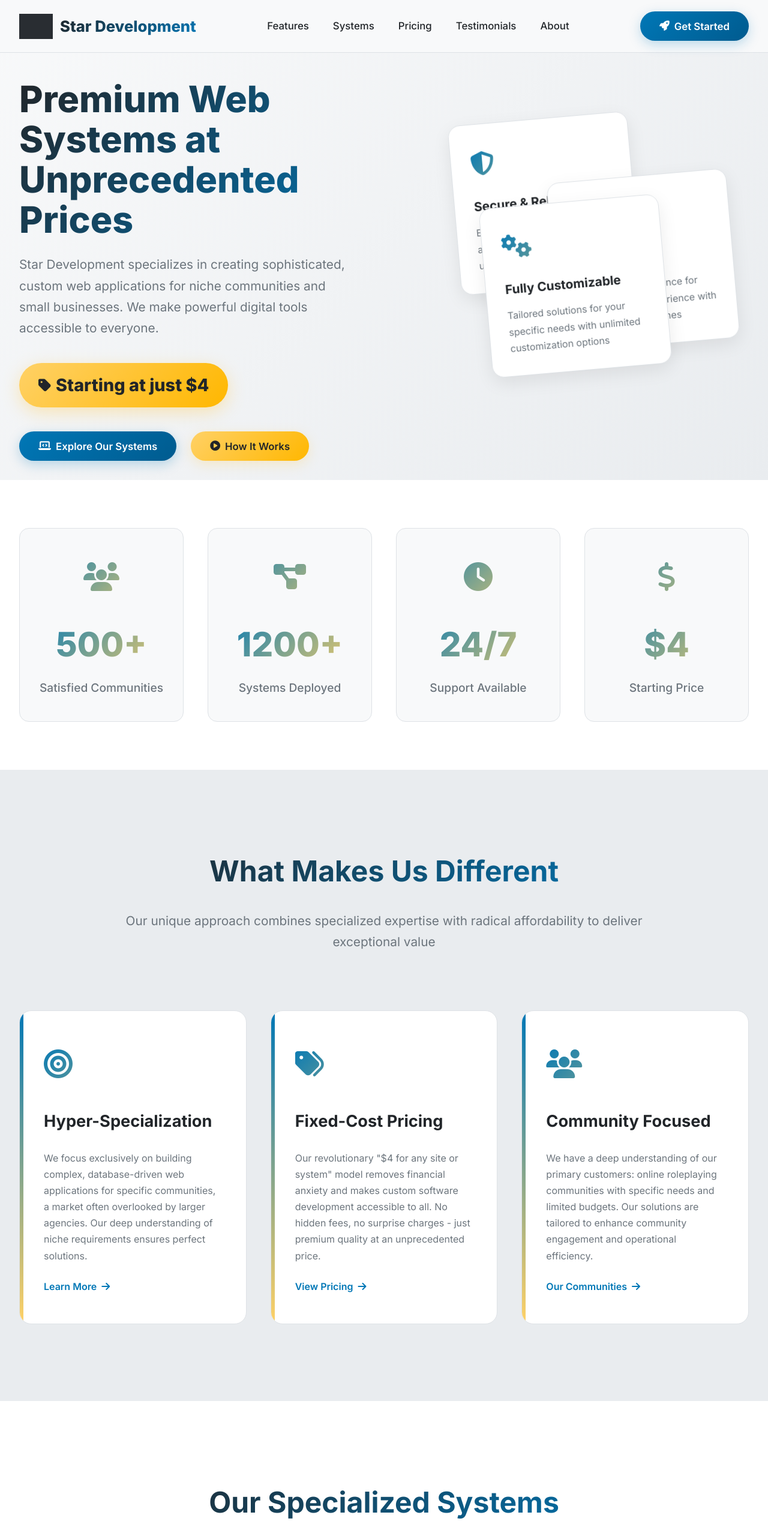
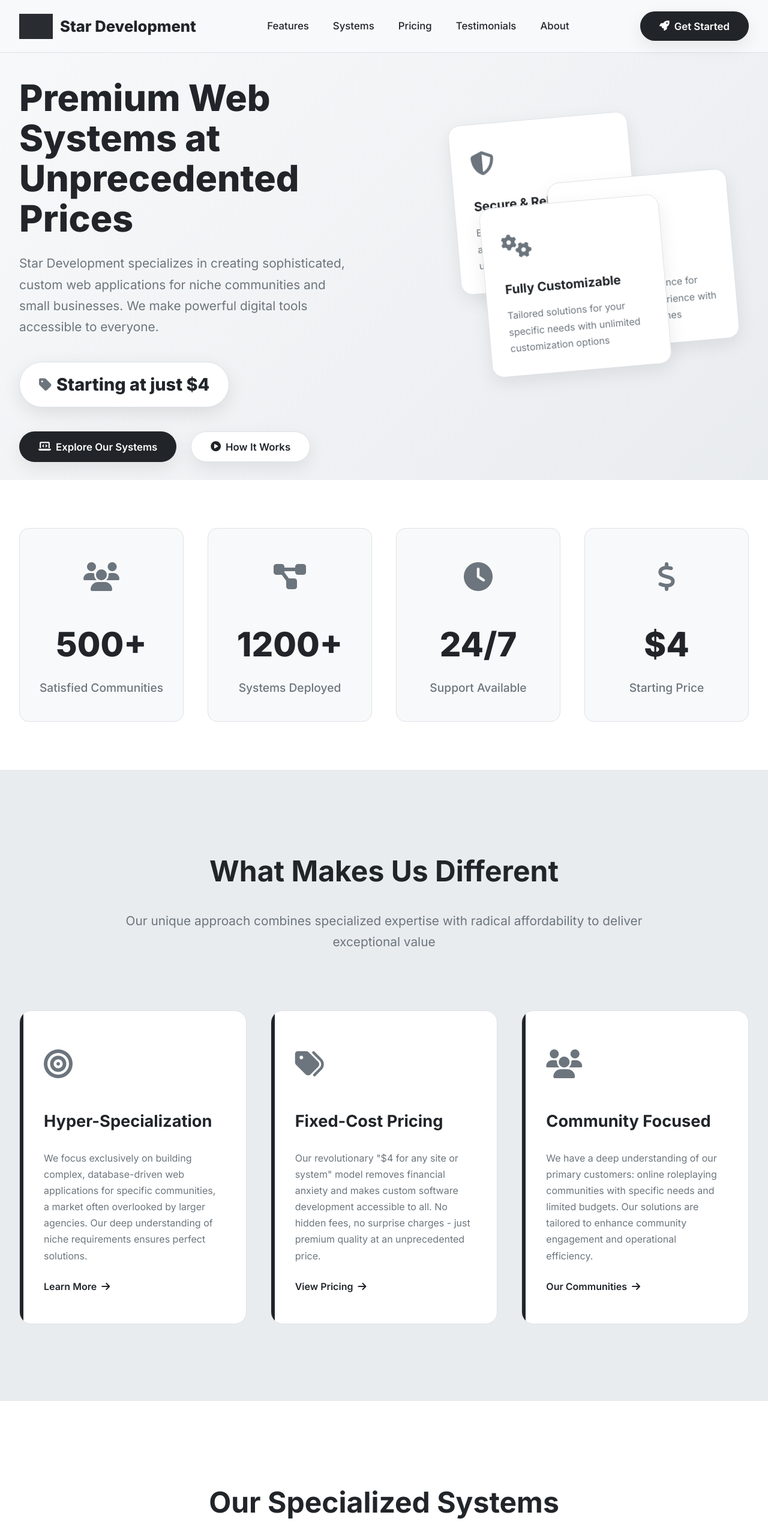
Before and after one commit to 1StarDEV/StarDevelopment, a plain HTML site: page Home/index.html in a window 1280 px wide. Shown: the top 2560 px of the page at 60% size. Drawn offline with Linux system fonts and the light colour scheme; grey boxes are pictures that could not be loaded.

Commit message:
Refactor styles and update page title
Updated the title and adjusted various color styles throughout the CSS. Removed gradient backgrounds in favor of solid colors for a cleaner look.

```diff
--- a/Home/index.html
+++ b/Home/index.html
@@ -3,7 +3,8 @@
 <head>
     <meta charset="UTF-8">
     <meta name="viewport" content="width=device-width, initial-scale=1.0">
-    <title>Star Development | Premium Web Systems at Unprecedented Prices</title>
+    <title>Star Development | Premium Web Systems</title>
+    <link rel="icon" type="image/x-icon" href="https://ik.imagekit.io/tycncf0zq0/Star%20Devlopement%20Logo.png?updatedAt=1762635901503">
     <link rel="stylesheet" href="https://cdnjs.cloudflare.com/ajax/libs/font-awesome/6.4.0/css/all.min.css">
     <link href="https://fonts.googleapis.com/css2?family=Inter:wght@300;400;500;600;700;800&display=swap" rel="stylesheet">
     <style>
@@ -12,10 +13,9 @@
             --secondary-silver: #e9ecef;
             --accent-silver: #dee2e6;
             --dark-silver: #adb5bd;
+            --darker-silver: #6c757d;
             --text-dark: #212529;
             --text-light: #6c757d;
-            --star-blue: #0077b6;
-            --star-gold: #ffd166;
             --transition: all 0.4s cubic-bezier(0.25, 0.46, 0.45, 0.94);
             --shadow: 0 10px 30px rgba(0, 0, 0, 0.08);
             --shadow-hover: 0 20px 50px rgba(0, 0, 0, 0.12);
@@ -81,9 +81,7 @@
         .logo-text {
             font-size: 1.6rem;
             font-weight: 800;
-            background: linear-gradient(135deg, var(--text-dark), var(--star-blue));
-            -webkit-background-clip: text;
-            -webkit-text-fill-color: transparent;
+            color: var(--text-dark);
         }
 
         nav ul {
@@ -109,13 +107,13 @@
             left: 0;
             width: 0;
             height: 3px;
-            background: linear-gradient(90deg, var(--star-blue), var(--star-gold));
+            background: var(--text-dark);
             transition: var(--transition);
             border-radius: 3px;
         }
 
         nav a:hover {
-            color: var(--star-blue);
+            color: var(--darker-silver);
         }
 
         nav a:hover:after {
@@ -123,7 +121,7 @@
         }
 
         .cta-button {
-            background: linear-gradient(135deg, var(--star-blue), #005b8f);
+            background: var(--text-dark);
             color: white;
             border: none;
             padding: 0.9rem 2rem;
@@ -132,7 +130,7 @@
             font-size: 1.05rem;
             cursor: pointer;
             transition: var(--transition);
-            box-shadow: 0 6px 20px rgba(0, 119, 182, 0.25);
+            box-shadow: var(--shadow);
             display: flex;
             align-items: center;
             gap: 0.5rem;
@@ -140,17 +138,18 @@
 
         .cta-button:hover {
             transform: translateY(-5px);
-            box-shadow: 0 12px 25px rgba(0, 119, 182, 0.35);
+            box-shadow: var(--shadow-hover);
+            background: #000;
         }
 
         .cta-button.secondary {
-            background: linear-gradient(135deg, var(--star-gold), #ffb700);
+            background: white;
             color: var(--text-dark);
-            box-shadow: 0 6px 20px rgba(255, 209, 102, 0.3);
+            border: 1px solid var(--accent-silver);
         }
 
         .cta-button.secondary:hover {
-            box-shadow: 0 12px 25px rgba(255, 209, 102, 0.4);
+            background: var(--primary-silver);
         }
 
         /* Hero Section */
@@ -192,9 +191,7 @@
             font-weight: 800;
             line-height: 1.1;
             margin-bottom: 1.5rem;
-            background: linear-gradient(135deg, var(--text-dark), var(--star-blue));
-            -webkit-background-clip: text;
-            -webkit-text-fill-color: transparent;
+            color: var(--text-dark);
         }
 
         .hero-text p {
@@ -207,20 +204,22 @@
         .price-tag {
             display: inline-flex;
             align-items: center;
-            background: linear-gradient(135deg, var(--star-gold), #ffb700);
+            background: white;
             color: var(--text-dark);
             padding: 0.8rem 2rem;
             border-radius: 50px;
             font-weight: 800;
             font-size: 1.8rem;
             margin-bottom: 2.5rem;
-            box-shadow: 0 8px 25px rgba(255, 209, 102, 0.4);
+            box-shadow: var(--shadow);
             animation: pulse 2.5s infinite;
             gap: 0.5rem;
+            border: 1px solid var(--accent-silver);
         }
 
         .price-tag i {
             font-size: 1.5rem;
+            color: var(--darker-silver);
         }
 
         .button-group {
@@ -273,9 +272,7 @@
         .card-icon {
             font-size: 2.5rem;
             margin-bottom: 1.2rem;
-            background: linear-gradient(135deg, var(--star-blue), var(--star-gold));
-            -webkit-background-clip: text;
-            -webkit-text-fill-color: transparent;
+            color: var(--darker-silver);
         }
 
         .floating-card h3 {
@@ -326,18 +323,14 @@
         .stat-icon {
             font-size: 3rem;
             margin-bottom: 1.5rem;
-            background: linear-gradient(135deg, var(--star-blue), var(--star-gold));
-            -webkit-background-clip: text;
-            -webkit-text-fill-color: transparent;
+            color: var(--darker-silver);
         }
 
         .stat-number {
             font-size: 3.5rem;
             font-weight: 800;
             margin-bottom: 0.5rem;
-            background: linear-gradient(135deg, var(--star-blue), var(--star-gold));
-            -webkit-background-clip: text;
-            -webkit-text-fill-color: transparent;
+            color: var(--text-dark);
         }
 
         .stat-text {
@@ -361,9 +354,7 @@
         .section-header h2 {
             font-size: 3rem;
             margin-bottom: 1.5rem;
-            background: linear-gradient(135deg, var(--text-dark), var(--star-blue));
-            -webkit-background-clip: text;
-            -webkit-text-fill-color: transparent;
+            color: var(--text-dark);
         }
 
         .section-header p {
@@ -396,7 +387,7 @@
             left: 0;
             width: 6px;
             height: 100%;
-            background: linear-gradient(to bottom, var(--star-blue), var(--star-gold));
+            background: var(--text-dark);
             transition: var(--transition);
         }
 
@@ -413,9 +404,7 @@
         .feature-icon {
             font-size: 3rem;
             margin-bottom: 2rem;
-            background: linear-gradient(135deg, var(--star-blue), var(--star-gold));
-            -webkit-background-clip: text;
-            -webkit-text-fill-color: transparent;
+            color: var(--darker-silver);
         }
 
         .feature-card h3 {
@@ -433,7 +422,7 @@
             display: inline-flex;
             align-items: center;
             gap: 0.5rem;
-            color: var(--star-blue);
+            color: var(--text-dark);
             text-decoration: none;
             font-weight: 600;
             transition: var(--transition);
@@ -441,6 +430,7 @@
 
         .feature-link:hover {
             gap: 1rem;
+            color: var(--darker-silver);
         }
 
         /* Systems Showcase */
@@ -473,7 +463,7 @@
 
         .system-visual {
             height: 220px;
-            background: linear-gradient(135deg, var(--star-blue), #005b8f);
+            background: var(--text-dark);
             display: flex;
             justify-content: center;
             align-items: center;
@@ -490,7 +480,7 @@
             left: 0;
             width: 100%;
             height: 100%;
-            background: linear-gradient(45deg, rgba(255,209,102,0.2), transparent);
+            background: linear-gradient(45deg, rgba(255,255,255,0.1), transparent);
         }
 
         .system-content {
@@ -521,7 +511,7 @@
         }
 
         .system-features i {
-            color: var(--star-gold);
+            color: var(--darker-silver);
         }
 
         /* Testimonials */
@@ -562,7 +552,7 @@
         .testimonial-content:before {
             content: '"';
             font-size: 5rem;
-            color: var(--star-gold);
+            color: var(--darker-silver);
             position: absolute;
             top: -2rem;
             left: -1rem;
@@ -580,7 +570,7 @@
             width: 60px;
             height: 60px;
             border-radius: 50%;
-            background: linear-gradient(135deg, var(--star-blue), var(--star-gold));
+            background: var(--text-dark);
             display: flex;
             align-items: center;
             justify-content: center;
@@ -592,6 +582,7 @@
         .author-info h4 {
             font-size: 1.2rem;
             margin-bottom: 0.3rem;
+            color: var(--text-dark);
         }
 
         .author-info p {
@@ -602,7 +593,7 @@
         /* CTA Section */
         .cta-section {
             padding: 8rem 2rem;
-            background: linear-gradient(135deg, var(--text-dark) 0%, #343a40 100%);
+            background: var(--text-dark);
             color: white;
             text-align: center;
             position: relative;
@@ -661,7 +652,7 @@
         }
 
         .social-link:hover {
-            background: var(--star-blue);
+            background: rgba(255, 255, 255, 0.2);
             transform: translateY(-5px) scale(1.1);
         }
 
@@ -694,7 +685,7 @@
             left: 0;
             width: 50px;
             height: 3px;
-            background: linear-gradient(90deg, var(--star-blue), var(--star-gold));
+            background: white;
             border-radius: 3px;
         }
 
@@ -761,13 +752,13 @@
 
         @keyframes pulse {
             0% {
-                box-shadow: 0 8px 25px rgba(255, 209, 102, 0.4);
+                box-shadow: var(--shadow);
             }
             50% {
-                box-shadow: 0 8px 35px rgba(255, 209, 102, 0.6);
+                box-shadow: 0 8px 35px rgba(0, 0, 0, 0.15);
             }
             100% {
-                box-shadow: 0 8px 25px rgba(255, 209, 102, 0.4);
+                box-shadow: var(--shadow);
             }
         }
 
```
